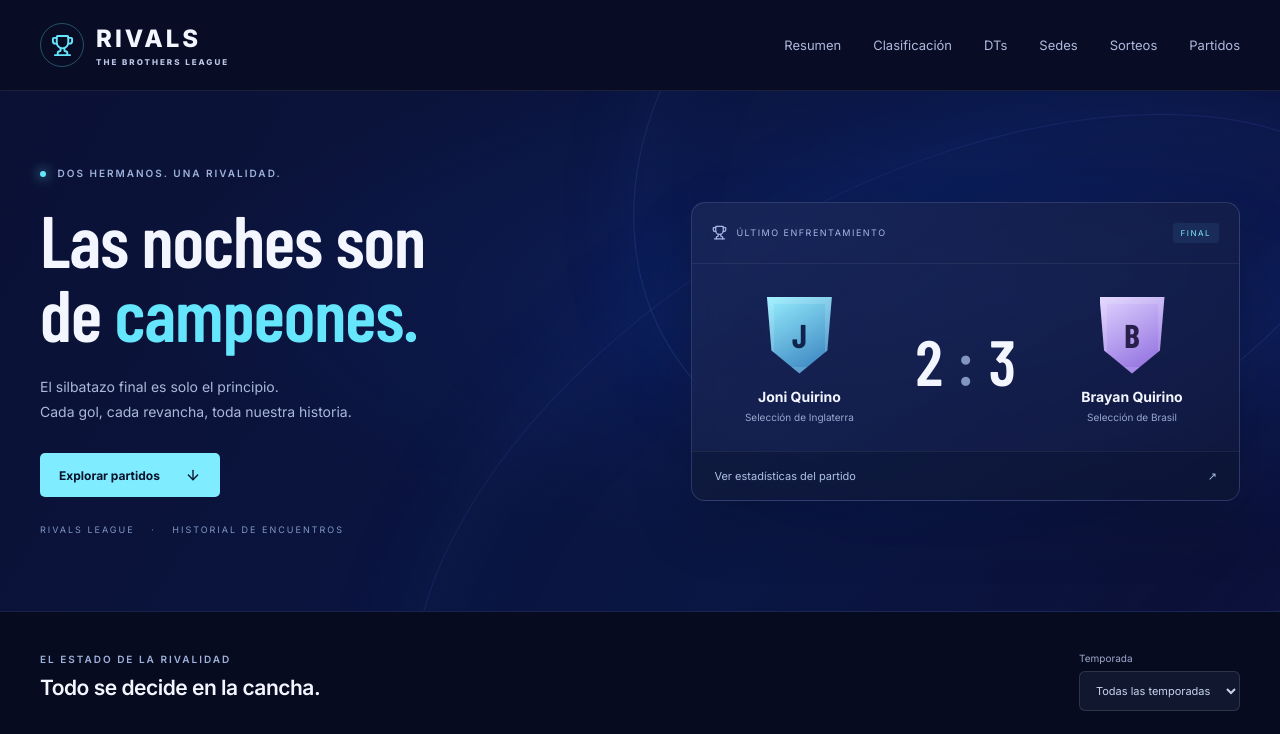
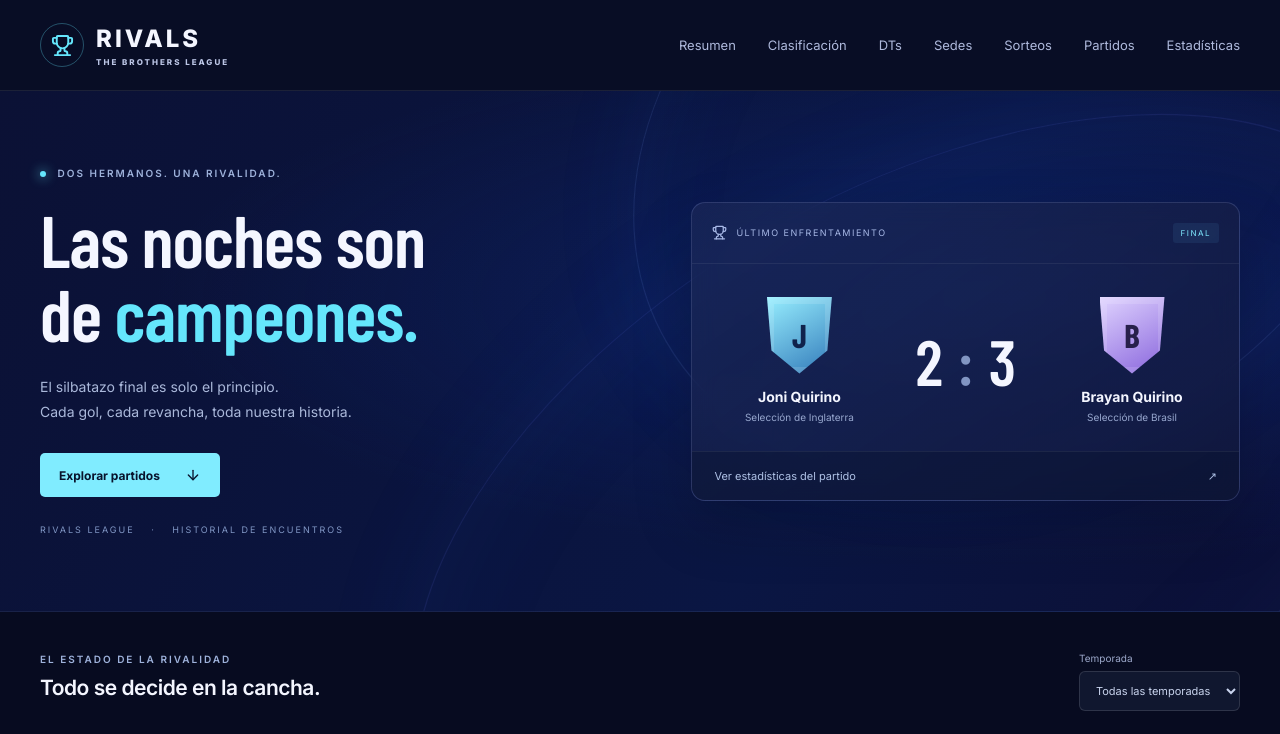
Before and after one commit to BrayanQuirino/champions-rivals, a React (Vite) app: page / in a window 1280 px wide. Shown: the top 734 px of the page. Built offline with nearby package versions, Linux system fonts and the light colour scheme; a web font is replaced by a local one.

Commit message:
feat: integrar navegación y panel de estadísticas

```diff
--- a/src/App.tsx
+++ b/src/App.tsx
@@ -18,7 +18,7 @@ export default function App() {
             <a href="#directores-tecnicos">DTs</a>
             <a href="#sedes">Sedes</a>
             <a href="#generador">Sorteos</a>
-            <a href="#historial">Partidos</a>
+            <a href="#historial">Partidos</a><a href="#estadisticas">Estadísticas</a>
           </nav>
         </div>
       </header>
```
